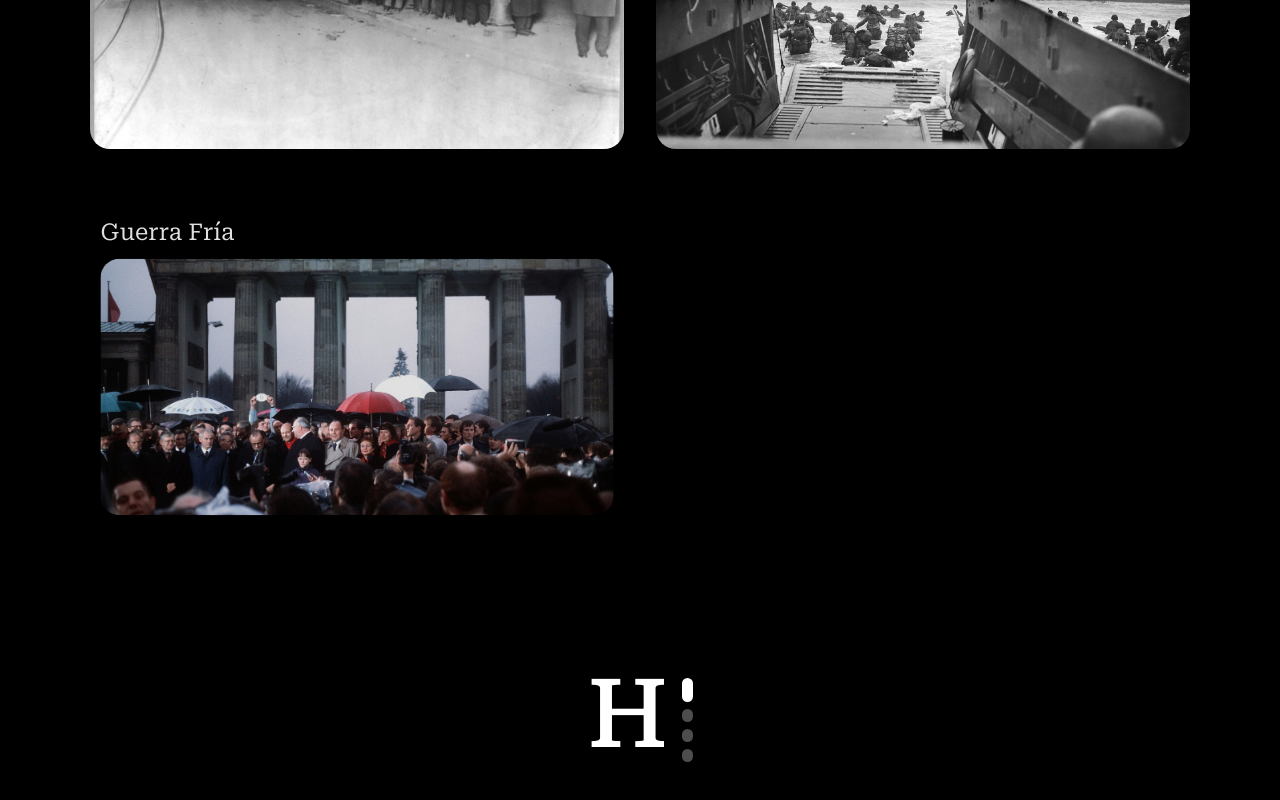
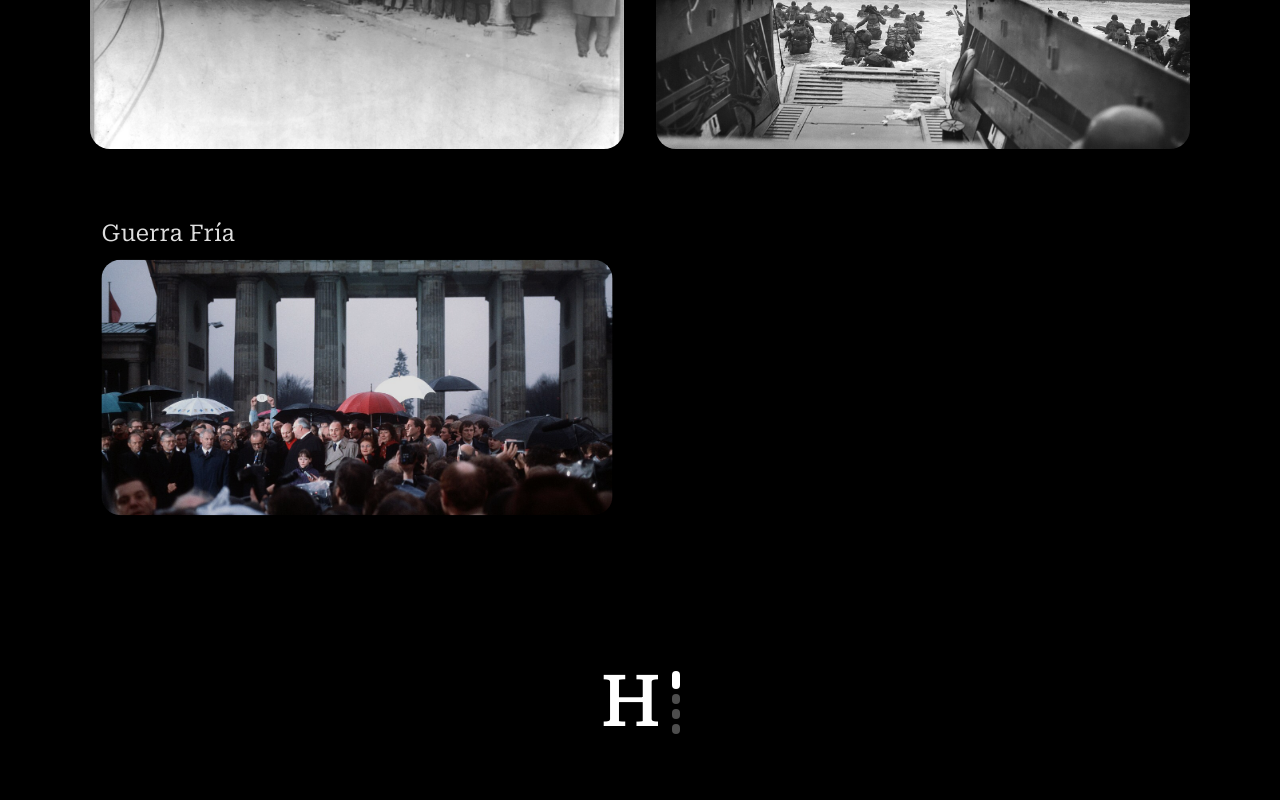
Before and after one commit to onexmac/root, a Next.js app: page / in a window 1280 px wide. Shown: the part 926-1726 px from the top of the page. Built offline with nearby package versions, Linux system fonts and the light colour scheme.

Commit message:
Footer: match logo size to header wordmark (was oversized)
Co-Authored-By: Claude Opus 4.8 <noreply@anthropic.com>

```diff
--- a/components/IndexScreen.tsx
+++ b/components/IndexScreen.tsx
@@ -194,12 +194,14 @@ export function IndexScreen({ topics }: { topics: Topic[] }) {
             breathing room below the last card. */}
         <footer
           aria-label="Histok"
-          className="mt-28 md:mt-36 px-6 pb-6 flex items-end justify-center gap-4"
+          className="mt-28 md:mt-36 px-6 pb-6 flex items-center justify-center gap-3"
         >
-          <span className="text-8xl font-medium leading-none tracking-tight select-none">
+          {/* Same scale as the header wordmark — the footer is the monogram at
+              header size, not an enlarged version. */}
+          <span className="text-6xl md:text-7xl font-medium leading-none tracking-tight select-none">
             H
           </span>
-          <BrandPills w={11} tall={24} short={13} gap={7} />
+          <BrandPills />
         </footer>
       </motion.div>
 
```
